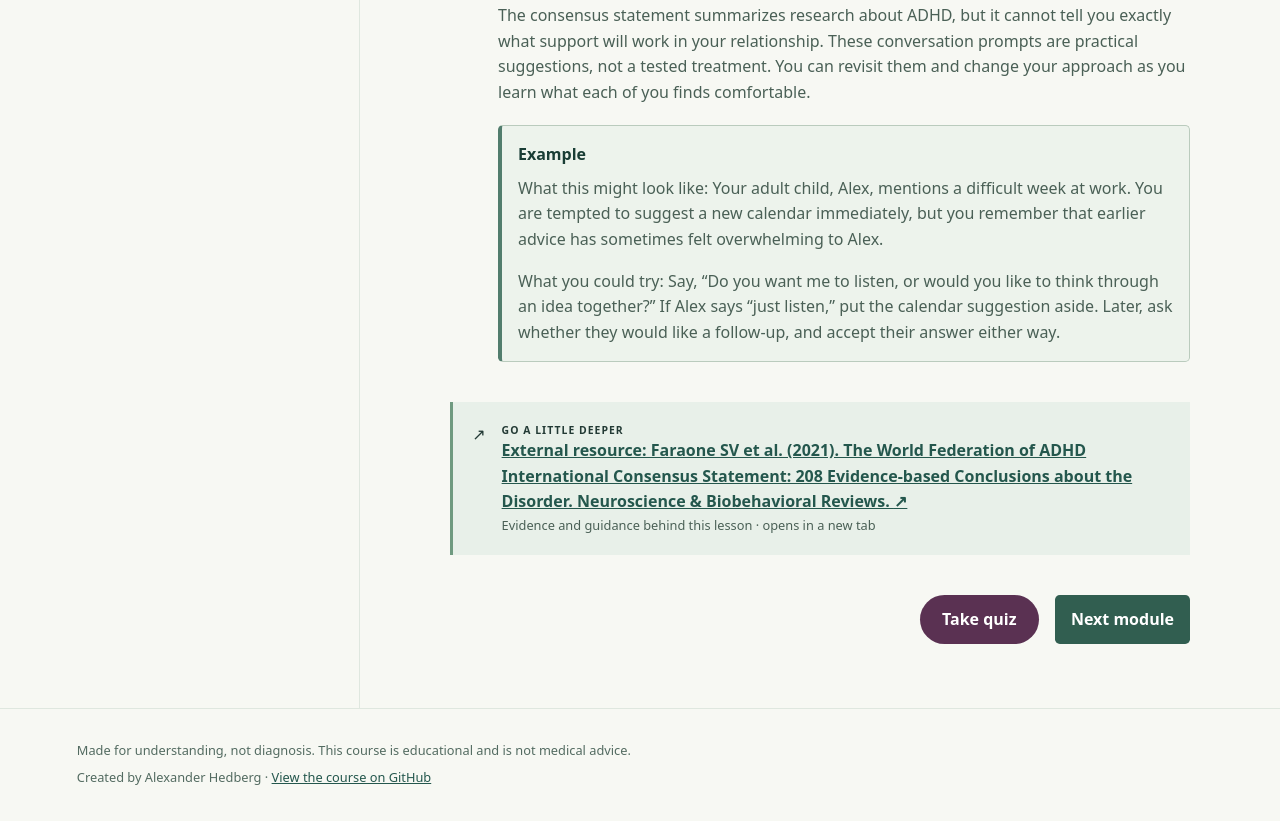
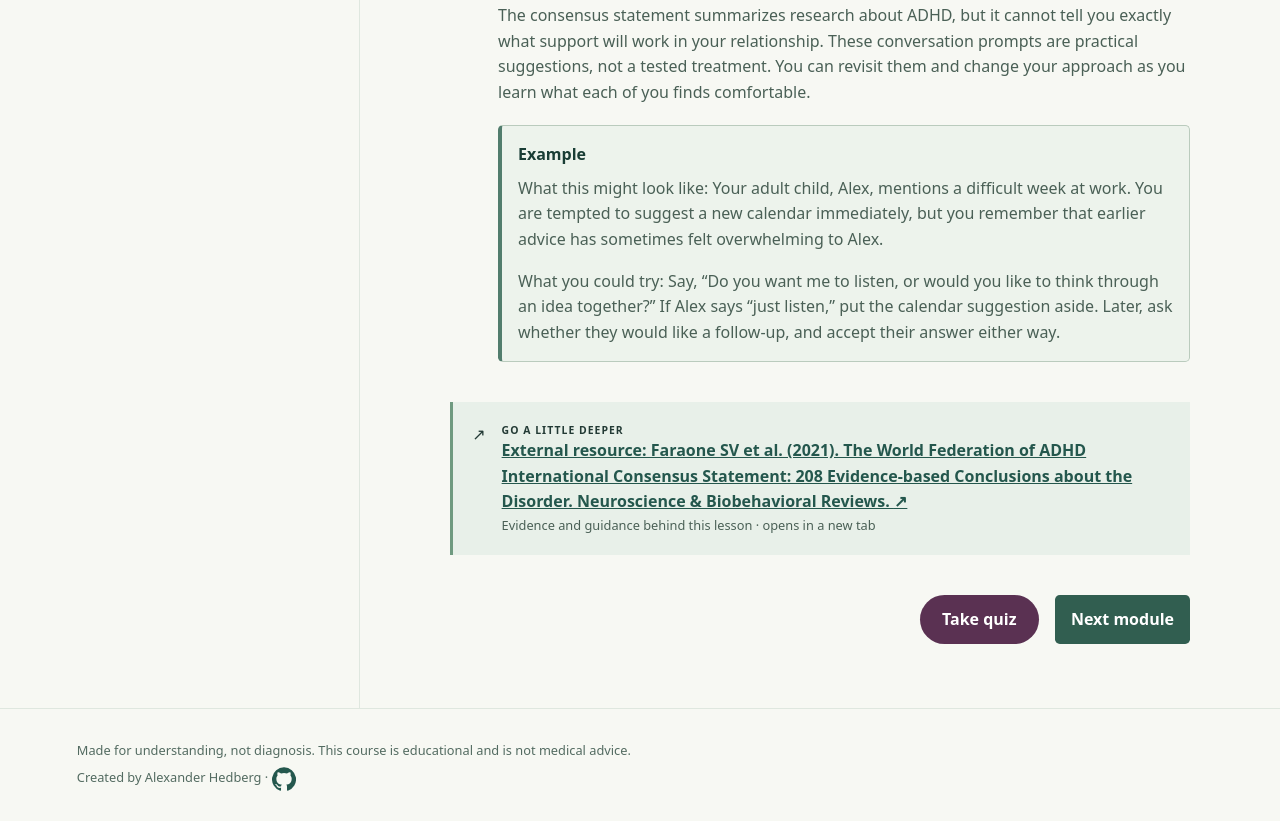
Before and after one commit to shplack/adhd-course, a website with bundled scripts: page index.html in a window 1280 px wide. Shown: the part 2949-3770 px from the top of the page. Built offline with nearby package versions, Linux system fonts and the light colour scheme.

Commit message:
Use accessible GitHub icon in footer

```diff
--- a/index.html
+++ b/index.html
@@ -94,9 +94,18 @@
       </p>
       <p>
         Created by Alexander Hedberg ·
-        <a href="https://github.com/shplack/adhd-course"
-          >View the course on GitHub</a
-        >
+        <a
+          class="github-link"
+          href="https://github.com/shplack/adhd-course"
+          target="_blank"
+          rel="noopener noreferrer"
+          aria-label="View the course on GitHub (opens in a new tab)"
+          ><svg aria-hidden="true" viewBox="0 0 24 24">
+            <path
+              fill="currentColor"
+              d="M12 .297a12 12 0 0 0-3.794 23.387c.6.111.82-.261.82-.577v-2.234c-3.338.726-4.042-1.416-4.042-1.416-.546-1.387-1.333-1.756-1.333-1.756-1.09-.745.083-.729.083-.729 1.205.085 1.839 1.237 1.839 1.237 1.07 1.834 2.807 1.304 3.492.997.108-.775.418-1.305.762-1.605-2.665-.304-5.467-1.333-5.467-5.931 0-1.31.469-2.381 1.236-3.221-.124-.303-.535-1.524.117-3.176 0 0 1.008-.322 3.301 1.23a11.5 11.5 0 0 1 6.01 0c2.29-1.552 3.297-1.23 3.297-1.23.653 1.652.242 2.873.119 3.176.77.84 1.235 1.911 1.235 3.221 0 4.609-2.807 5.624-5.479 5.921.43.372.823 1.102.823 2.222v3.293c0 .319.216.694.825.576A12.003 12.003 0 0 0 12 .297"
+            /></svg
+        ></a>
       </p>
     </footer>
   </body>
--- a/styles.css
+++ b/styles.css
@@ -465,6 +465,15 @@ footer {
 footer p {
   margin: 0.4rem 0;
 }
+.github-link {
+  display: inline-block;
+  vertical-align: middle;
+}
+.github-link svg {
+  display: block;
+  width: 1.5rem;
+  height: 1.5rem;
+}
 :root[data-theme="dark"] {
   color-scheme: dark;
   color: #e4eee8;
```
Also changed, not shown: tests/course.spec.js (+5 -1 lines).
